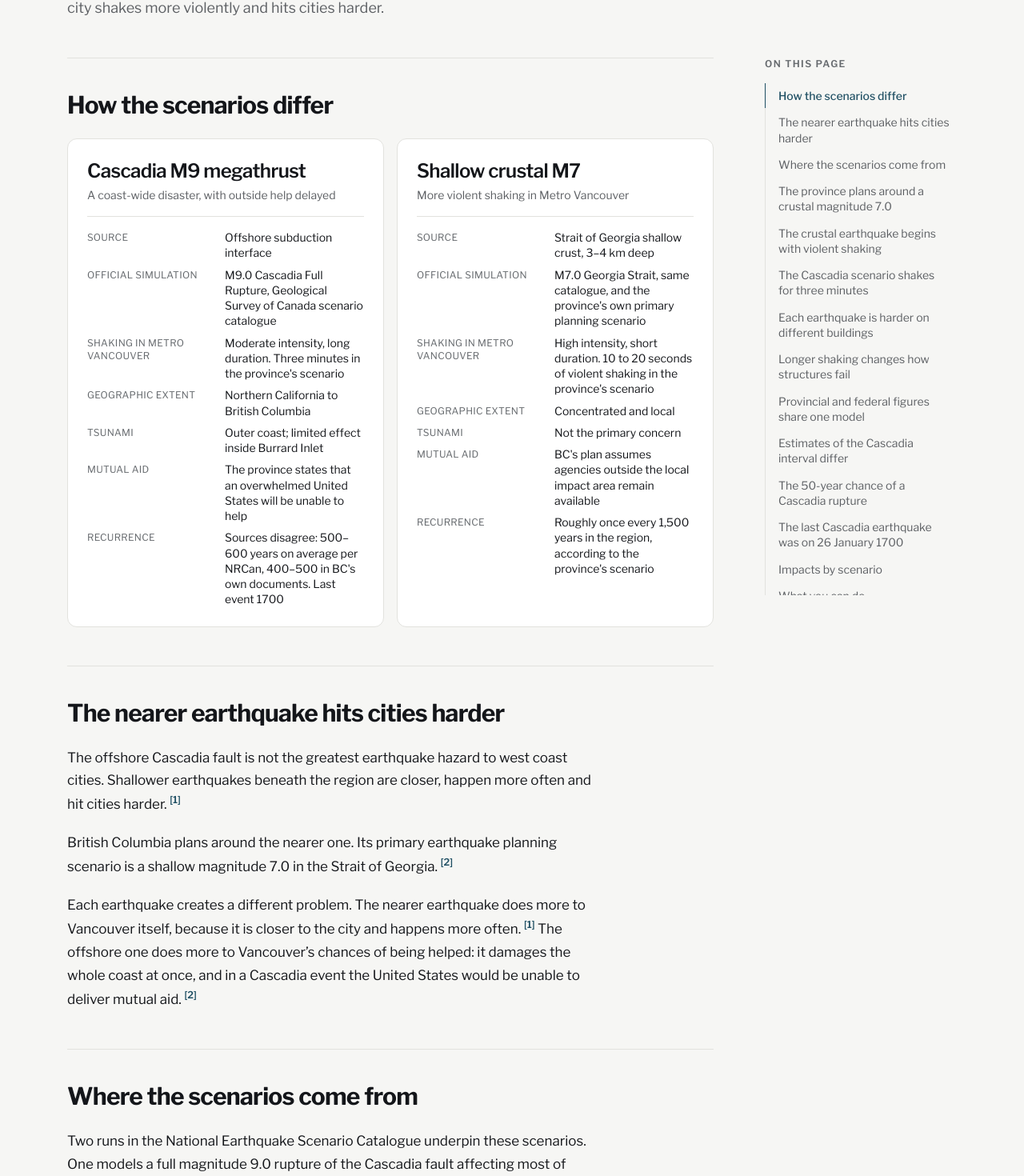
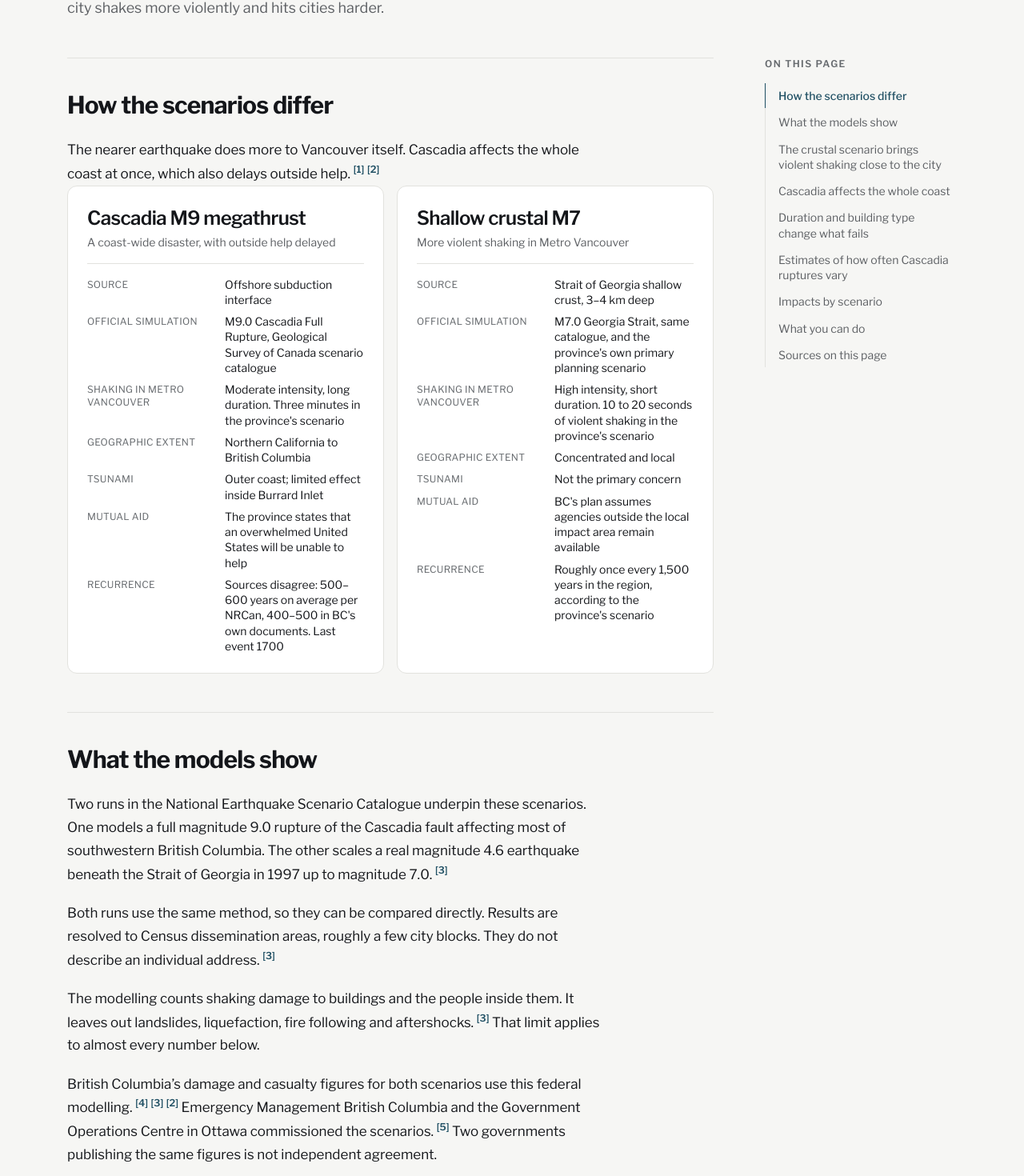
Before and after one commit to tartieret/quakeimpact.ca, a Next.js app: page /scenarios in a window 1280 px wide. Shown: the part 294-1764 px from the top of the page at 80% size. Built offline with nearby package versions, Linux system fonts and the light colour scheme.

Commit message:
Restructure the scenarios page

```diff
--- a/src/content/pages/scenarios.tsx
+++ b/src/content/pages/scenarios.tsx
@@ -27,10 +27,9 @@ import type { PageModule } from "./index";
  * and the alt text and captions of the three drawings, which are placed beside
  * the prose they illustrate and replace none of it.
  *
- * The scenario cards and the system matrix are not here. They are built from
- * `SCENARIOS` and `SYSTEMS` in `@/content/site`, so the route draws them the
- * way the system template draws its bands: from the data, above and below the
- * words.
+ * The scenario cards and the system matrix draw their data from `SCENARIOS`
+ * and `SYSTEMS` in `@/content/site`; this module supplies their headings and
+ * surrounding copy.
  */
 export const scenarios: PageModule = {
   meta: {
@@ -49,9 +48,9 @@ export const scenarios: PageModule = {
       "NRCAN-1700",
       "PEIRS",
       "NRCAN-SCEN",
+      "DCRRA-2025",
+      "GSC-OF-8853",
       "OPENDRR-GSF-22",
-      "GSC-OF-8853",
-      "DCRRA-2025",
       "NAB-ICCHGE-08",
       "ECR-2023",
       "NRCAN-QA",
@@ -63,39 +62,22 @@ export const scenarios: PageModule = {
   sections: [
     {
       title: "How the scenarios differ",
-      body: <ScenarioCards />,
-    },
-
-    {
-      title: "The nearer earthquake hits cities harder",
       body: (
-        <Prose>
-          <p>
-            The offshore Cascadia fault is not the greatest earthquake hazard to
-            west coast cities. Shallower earthquakes beneath the region are
-            closer, happen more often and hit cities harder.{" "}
-            <Cite id="NRCAN-1700" />
-          </p>
-          <p>
-            British Columbia plans around the nearer one. Its primary earthquake
-            planning scenario is a shallow magnitude 7.0 in the Strait of
-            Georgia. <Cite id="PEIRS" />
-          </p>
-          <p>
-            Each earthquake creates a different problem. The nearer earthquake
-            does more to Vancouver itself, because
-            it is closer to the city and happens more often.{" "}
-            <Cite id="NRCAN-1700" /> The offshore one does more to Vancouver’s
-            chances of being helped: it damages the whole coast at once, and in
-            a Cascadia event the United States would be unable to deliver mutual
-            aid. <Cite id="PEIRS" />
-          </p>
-        </Prose>
+        <>
+          <Prose>
+            <p>
+              The nearer earthquake does more to Vancouver itself. Cascadia
+              affects the whole coast at once, which also delays outside help.{" "}
+              <Cite id="NRCAN-1700" /> <Cite id="PEIRS" />
+            </p>
+          </Prose>
+          <ScenarioCards />
+        </>
       ),
     },
 
     {
-      title: "Where the scenarios come from",
+      title: "What the models show",
       body: (
         <Prose>
           <p>
@@ -117,6 +99,15 @@ export const scenarios: PageModule = {
             and aftershocks. <Cite id="NRCAN-SCEN" /> That limit applies to
             almost every number below.
           </p>
+          <p>
+            British Columbia’s damage and casualty figures for both scenarios
+            use this federal modelling. <Cite id="DCRRA-2025" />{" "}
+            <Cite id="NRCAN-SCEN" /> <Cite id="PEIRS" /> Emergency Management
+            British Columbia and the Government Operations Centre in Ottawa
+            commissioned the scenarios. <Cite id="GSC-OF-8853" /> Two
+            governments publishing the same figures is not independent
+            agreement.
+          </p>
           <Figure
             interactive
             alt={`In federal modelling, the nearer Georgia Strait magnitude 7.0 shakes the Lower Mainland far harder than the Cascadia magnitude 9.0 does: the strongest cell reaches about ${SHAKEMAP_FACTS.georgiaPeak} per cent of gravity against about ${SHAKEMAP_FACTS.cascadiaPeak}. Peak acceleration is not the whole of what either earthquake does, and this modelling covers shaking damage to buildings and the people in them and nothing else.`}
@@ -135,13 +126,10 @@ export const scenarios: PageModule = {
                 a continuous surface. Both runs measure peak ground
                 acceleration. Only the Georgia Strait run includes Modified
                 Mercalli intensity; calculating it for Cascadia would require a
-                new conversion, so neither map uses it. Every mark carries the
-                same two limits.{" "}
-                {SHAKEMAP_CAVEATS.resolution} {SHAKEMAP_CAVEATS.scope} The
-                shoreline and river water under the marks are the province’s
-                Freshwater Atlas, which is a British Columbia layer and stops at
-                the international boundary. The modelling is the Geological
-                Survey of Canada’s, and the drawing is not.
+                new conversion, so neither map uses it.{" "}
+                {SHAKEMAP_CAVEATS.resolution} The shoreline and river water
+                under the marks are the province’s Freshwater Atlas, which
+                stops at the international boundary.
               </>
             }
             licence={
@@ -171,15 +159,15 @@ export const scenarios: PageModule = {
     },
 
     {
-      title: "The province plans around a crustal magnitude 7.0",
+      title: "The crustal scenario brings violent shaking close to the city",
       body: (
         <Prose>
           <p>
             The province’s primary planning scenario is a shallow magnitude 7.0
             beneath the Georgia Basin, modelled on the 1997 event. An earthquake
-            of that size or larger happens in this
-            broad region roughly once every 1,500 years. The rupture is under
-            water, and even so “a significant tsunami is not expected”.{" "}
+            of that size or larger happens in this broad region roughly once
+            every 1,500 years. The rupture is under water, but a significant
+            tsunami is not expected.{" "}
             <Cite id="PEIRS" />
           </p>
           <p>
@@ -209,11 +197,27 @@ export const scenarios: PageModule = {
           </Figure>
           <p>
             The scenario is set on a January afternoon, immediately after an
-            atmospheric river has dropped 180 to 300 mm of rain over three days. The ground is already saturated when the
-            shaking starts, which is why the scenario’s landslides, liquefaction
-            and dike failures are as prominent as they are. Warmth, dry shelter
-            and unstable slopes are what people need attended to first in that
-            weather. <Cite id="PEIRS" />
+            atmospheric river has dropped 180 to 300 mm of rain over three
+            days. The saturated ground makes landslides, liquefaction and dike
+            failures more prominent. Warmth, dry shelter and unstable slopes
+            are the immediate concerns. <Cite id="PEIRS" />
+          </p>
+          <p>
+            The earthquake may be heard before it is felt. A low rumble like a
+            freight train is followed by 10 to 20 seconds of violent shaking.
+            Near the epicentre, people can be knocked off their feet. Tall
+            buildings sway, unsecured objects fall and roads crack. On soft,
+            saturated soil, liquefaction removes support from buildings.{" "}
+            <Cite id="PEIRS" />
+          </p>
+          <p>
+            Rain-soaked slopes fail and block transportation routes. Flooding
+            worsens and some dikes fail. Damaged electrical equipment and broken
+            gas lines start fires. Some buildings collapse; others shift, crack
+            or burn. Glass and masonry fall into streets already blocked by
+            debris. Running outside exposes people to those falling objects.
+            Many who do are severely injured or killed, while thousands are
+            trapped or injured inside buildings. <Cite id="PEIRS" />
           </p>
           <p>
             Its modelled impacts, counting only shaking damage to buildings and
@@ -251,43 +255,7 @@ export const scenarios: PageModule = {
     },
 
     {
-      title: "The crustal earthquake begins with violent shaking",
-      body: (
-        <Prose>
-          <p>
-            The magnitude 7.0 earthquake may be heard before it is felt. A low
-            rumble like a freight train is followed by 10 to 20 seconds of
-            violent shaking. Near the epicentre, people can be knocked off their
-            feet. Tall buildings sway, unsecured objects fall and roads crack.
-            On soft, saturated soil, liquefaction removes support from
-            buildings. <Cite id="PEIRS" />
-          </p>
-          <p>
-            Rain-soaked slopes fail and block transportation routes. Flooding
-            worsens and some dikes fail. Damaged electrical equipment and broken
-            gas lines start fires. Some buildings collapse; others shift, crack
-            or burn. <Cite id="PEIRS" />
-          </p>
-          <p>
-            Glass and masonry fall into streets already blocked by debris.
-            Running outside exposes people to those falling objects. Many who do
-            are severely injured or killed, while thousands are trapped or
-            injured inside buildings. <Cite id="PEIRS" />
-          </p>
-          <p>
-            Unreinforced masonry is brick or concrete block built without steel
-            reinforcing. It is the wall type that falls into the street here.
-          </p>
-          <p>
-            The immediate instructions are to drop, cover and hold on, and to
-            stay inside until the shaking stops.
-          </p>
-        </Prose>
-      ),
-    },
-
-    {
-      title: "The Cascadia scenario shakes for three minutes",
+      title: "Cascadia affects the whole coast",
       body: (
         <Prose>
           <p>
@@ -317,53 +285,51 @@ export const scenarios: PageModule = {
             about a month later, at 11pm, during an atmospheric river, lasting
             20 seconds. <Cite id="DCRRA-2025" />
           </p>
+          <p>
+            The last Cascadia earthquake began at 9pm on 26 January 1700. The
+            fault ruptured for about 1,000 km and produced a tsunami that crossed
+            the Pacific. On Vancouver Island, shaking collapsed Cowichan houses
+            and triggered landslides. People could not stand and became sick
+            from the prolonged motion. The tsunami destroyed the Pachena Bay
+            winter village, leaving no survivors. First Nations oral traditions
+            record these events. <Cite id="NRCAN-1700" />
+          </p>
+          <p>
+            Japanese records of the arriving tsunami establish the date and
+            time. Those records and the First Nations accounts describe the same
+            night. <Cite id="NRCAN-1700" />
+          </p>
         </Prose>
       ),
     },
 
     {
-      title: "Each earthquake is harder on different buildings",
+      title: "Duration and building type change what fails",
       body: (
         <Prose>
           <p>
             The crustal earthquake produces high-frequency shaking that is
-            hardest on short buildings. Unreinforced masonry and unreinforced
-            concrete buildings may collapse or become uninhabitable.{" "}
-            <Cite id="PEIRS" />
+            hardest on short buildings. Unreinforced masonry, brick or concrete
+            block built without steel reinforcing, and unreinforced concrete
+            buildings may collapse or become uninhabitable. <Cite id="PEIRS" />
           </p>
           <p>
             The megathrust produces long-period waves that move tall buildings
             on deep, soft sediment, including parts of Richmond.{" "}
             <Cite id="DCRRA-2025" />
           </p>
-          <p>
-            Fast, sharp shaking breaks short, stiff, older buildings. Slow, long
-            shaking moves tall buildings on soft ground.
-          </p>
           <Figure
             alt="Fast, sharp shaking is most hazardous to short, stiff, older buildings, while slow, long shaking moves tall buildings on soft ground. Each earthquake affects buildings differently. The drawing shows building response only, not damage."
             caption={
               <>
-                The same two buildings stand in both panels. What changes is how
-                fast the ground moves and which building that motion finds. The
-                High-frequency shaking is hardest on short buildings{" "}
-                <Cite id="PEIRS" />, while the long-period waves of the
-                megathrust move tall buildings on deep, soft sediment.{" "}
-                <Cite id="DCRRA-2025" /> The waves are drawn at the same size and
-                carry no scale because no published scale exists.
+                The same two buildings appear in both panels. The waves are
+                drawn at the same size and carry no scale because no published
+                scale exists.
               </>
             }
           >
             <ScenarioBuildingResponse />
           </Figure>
-        </Prose>
-      ),
-    },
-
-    {
-      title: "Longer shaking changes how structures fail",
-      body: (
-        <Prose>
           <p>
             At the Golden Ears Bridge, the soil and deep foundations begin to
             act on each other as shaking lasts longer. In a 30-second design
@@ -379,25 +345,23 @@ export const scenarios: PageModule = {
             moving ground at the same time.
           </p>
           <p>
-            In the province’s magnitude 7.0 Greater Vancouver planning scenario,
-            violent shaking lasts 10 to 20 seconds. <Cite id="PEIRS" /> In the
-            province’s magnitude 9.0 Cascadia scenario, the mainshock lasts
-            three minutes. <Cite id="DCRRA-2025" /> A federal exercise scenario
-            for a magnitude 6.8 near Tsawwassen lasts more than one minute, so a
-            smaller crustal earthquake can still shake longer than the Greater
-            Vancouver scenario. <Cite id="ECR-2023" /> Durations belong to named
-            scenarios, not to magnitude alone.
+            The province’s magnitude 7.0 Greater Vancouver planning scenario
+            gives 10 to 20 seconds of violent shaking, while its magnitude 9.0
+            Cascadia scenario gives three minutes. <Cite id="PEIRS" />{" "}
+            <Cite id="DCRRA-2025" /> A federal exercise scenario for a magnitude
+            6.8 near Tsawwassen lasts more than one minute.{" "}
+            <Cite id="ECR-2023" /> Duration belongs to a named scenario, not to
+            magnitude alone.
           </p>
           <Figure
             alt="The province's crustal magnitude 7.0 scenario gives 10 to 20 seconds of violent shaking, its Cascadia magnitude 9.0 scenario three minutes, and a federal magnitude 6.8 exercise scenario over one minute. Duration depends on the scenario, not magnitude alone."
             caption={
               <>
-                Three named scenarios on one scale. The third is the reason the
-                first two cannot be turned into a rule: it is the smallest
-                earthquake of the three and it shakes for longer than the
-                crustal scenario does. <Cite id="PEIRS" />{" "}
-                <Cite id="DCRRA-2025" /> <Cite id="ECR-2023" /> Its bar is solid
-                to one minute and hatched beyond it because no end is given.
+                The smallest of the three scenarios is not the shortest, so
+                duration cannot be inferred from magnitude.{" "}
+                <Cite id="PEIRS" /> <Cite id="DCRRA-2025" />{" "}
+                <Cite id="ECR-2023" /> Its bar is solid to one minute and
+                hatched beyond it because no end is given.
               </>
             }
           >
@@ -408,28 +372,7 @@ export const scenarios: PageModule = {
     },
 
     {
-      title: "Provincial and federal figures share one model",
-      body: (
-        <Prose>
-          <p>
-            The provincial Cascadia damage and casualty figures come from the
-            federal scenario run. <Cite id="DCRRA-2025" />{" "}
-            <Cite id="NRCAN-SCEN" /> The provincial crustal figures use the same
-            federal modelling. <Cite id="PEIRS" /> Emergency Management British
-            Columbia and the Government Operations Centre in Ottawa commissioned
-            both scenarios. <Cite id="GSC-OF-8853" />
-          </p>
-          <p>
-            Two levels of government publishing the same number is one model
-            quoted twice, not two estimates agreeing. Canada has one public
-            earthquake loss model, and both governments use it.
-          </p>
-        </Prose>
-      ),
-    },
-
-    {
-      title: "Estimates of the Cascadia interval differ",
+      title: "Estimates of how often Cascadia ruptures vary",
       body: (
         <Prose>
           <DataTable
@@ -470,17 +413,8 @@ export const scenarios: PageModule = {
           />
           <p>
             The federal agency gives a longer average than the province does.
-            All four are current and all four are official. The last rupture was
-            in 1700.
+            All four estimates are current and official.
           </p>
-        </Prose>
-      ),
-    },
-
-    {
-      title: "The 50-year chance of a Cascadia rupture",
-      body: (
-        <Prose>
           <p>
             For the northern end of the fault, or a full rupture, one estimate
             puts the chance at 7 to 12 per cent in the next 50 years.{" "}
@@ -488,8 +422,9 @@ export const scenarios: PageModule = {
             median of about 5 per cent over the same period.{" "}
             <Cite id="MAZZOTTI-04" /> British Columbia’s 2025 assessment uses a
             10 to 20 per cent band, with 3 per cent over 10 years and 9 per cent
-            over 30. <Cite id="DCRRA-2025" /> The last two estimates were
-            published 21 years apart and differ by a factor of two to four.
+            over 30. <Cite id="DCRRA-2025" /> The federal and provincial
+            estimates were published 21 years apart and differ by a factor of
+            two to four.
           </p>
           <p>
             A higher figure, about 37 per cent in the next 50 years, circulates
@@ -498,32 +433,6 @@ export const scenarios: PageModule = {
             Oregon and northern California, where ruptures are roughly twice as
             frequent. It is not a figure for this coast.{" "}
             <Cite id="GOLDFINGER-12" />
-          </p>
-        </Prose>
-      ),
-    },
-
-    {
-      title: "The last Cascadia earthquake was on 26 January 1700",
-      body: (
-        <Prose>
-          <p>
-            At 9pm on 26 January 1700, the Cascadia fault ruptured for about
-            1,000 km from mid Vancouver Island to northern California. The
-            earthquake produced severe shaking and a tsunami that crossed the
-            Pacific. <Cite id="NRCAN-1700" />
-          </p>
-          <p>
-            On Vancouver Island, shaking collapsed Cowichan houses and triggered
-            landslides. People could not stand and became sick from the
-            prolonged motion. The tsunami destroyed the Pachena Bay winter
-            village, leaving no survivors. First Nations oral traditions record
-            these events. <Cite id="NRCAN-1700" />
-          </p>
-          <p>
-            Japanese records of the arriving tsunami establish the date and
-            time. Those records and the First Nations accounts describe the same
-            night. <Cite id="NRCAN-1700" />
           </p>
         </Prose>
       ),
```
Also changed, not shown: 1 other file (tests, documents, lock files or other folders).
